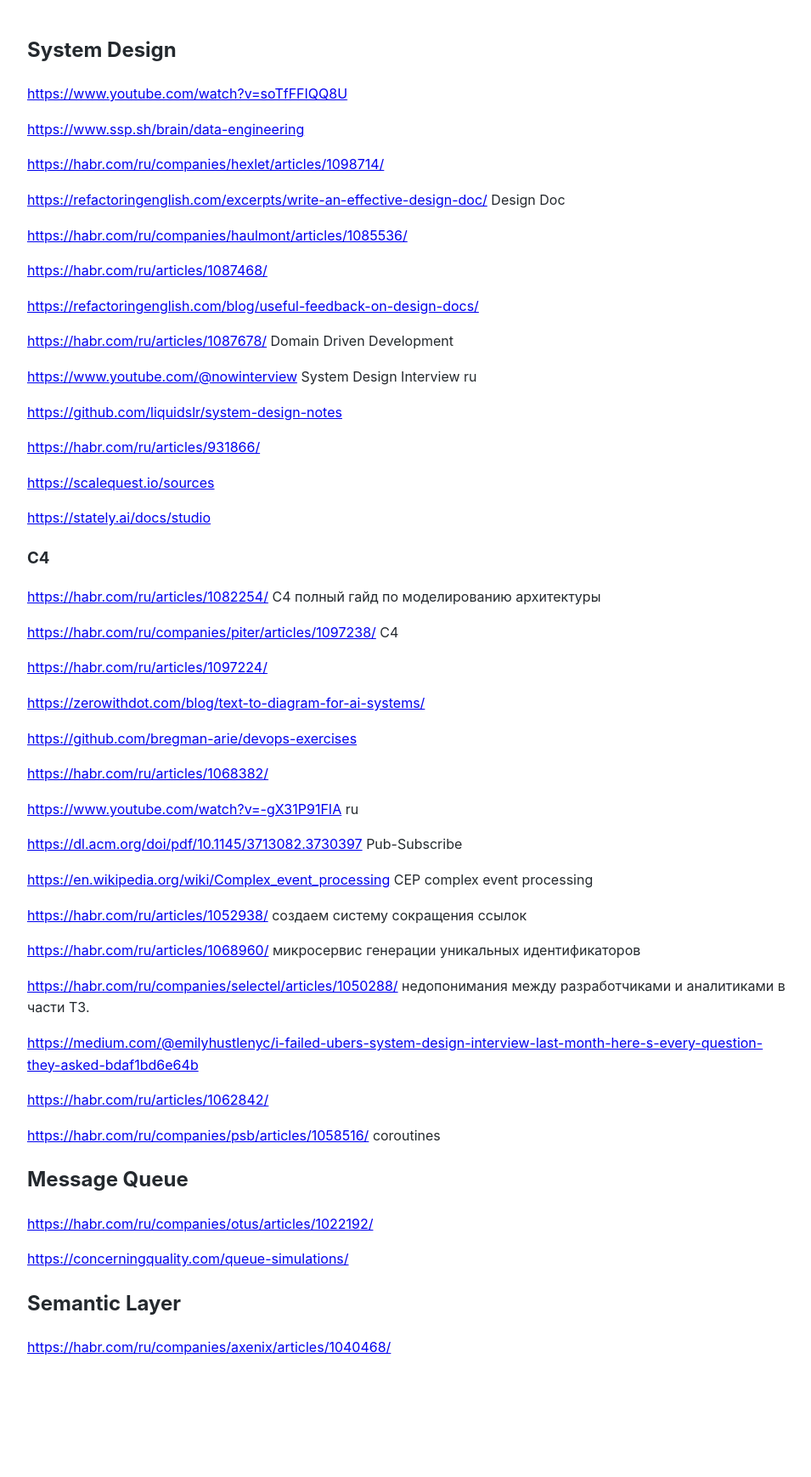
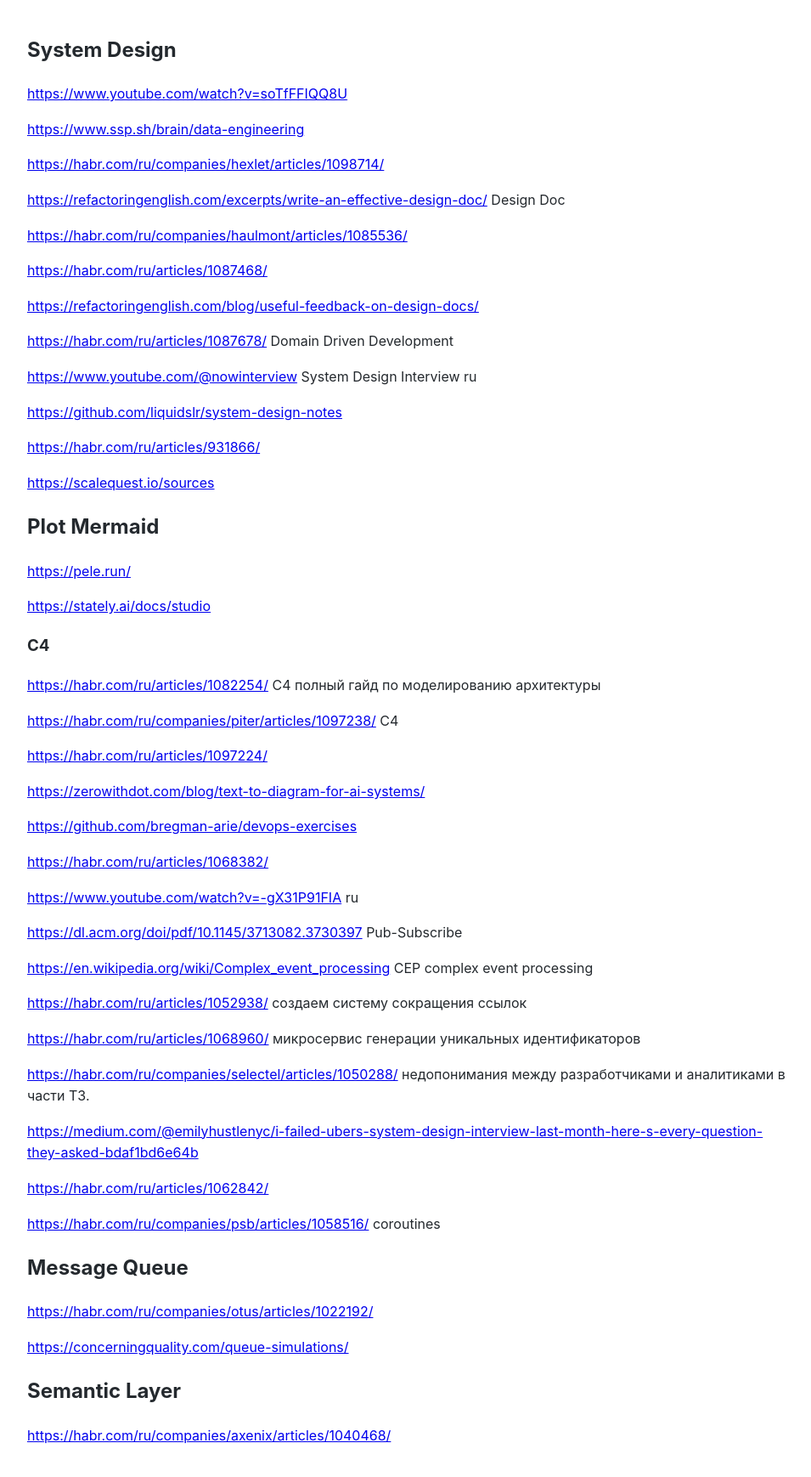
Before and after one commit to Michael-Lubinsky/michael-lubinsky.github.com, a Jekyll site: the page built from system_design/system_design.md, in a window 1280 px wide. Shown: the whole page at 85% size, without its empty margins (158-1113 px from the left). Built offline with Jekyll 4.4.1, drawn with Linux system fonts in a browser that asks for light colours; our own code applies the rules of GitHub Pages for plain Markdown files; before the commit the page ends 1635 px from its top, so only the background shows below that.

Commit message:
Update system_design.md

```diff
--- a/system_design/system_design.md
+++ b/system_design/system_design.md
@@ -23,6 +23,11 @@
 <https://habr.com/ru/articles/931866/>
 
 <https://scalequest.io/sources>
+
+
+## Plot Mermaid
+
+<https://pele.run/>
 
 <https://stately.ai/docs/studio>
 
```
